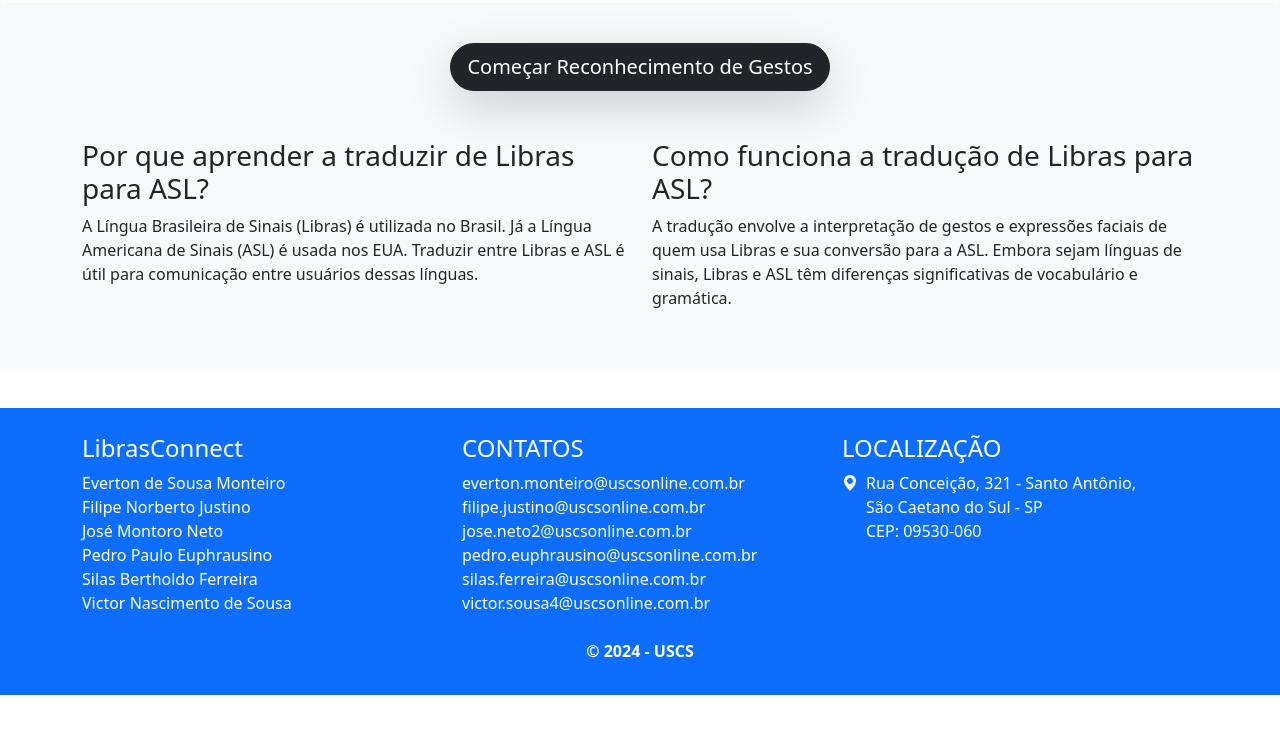
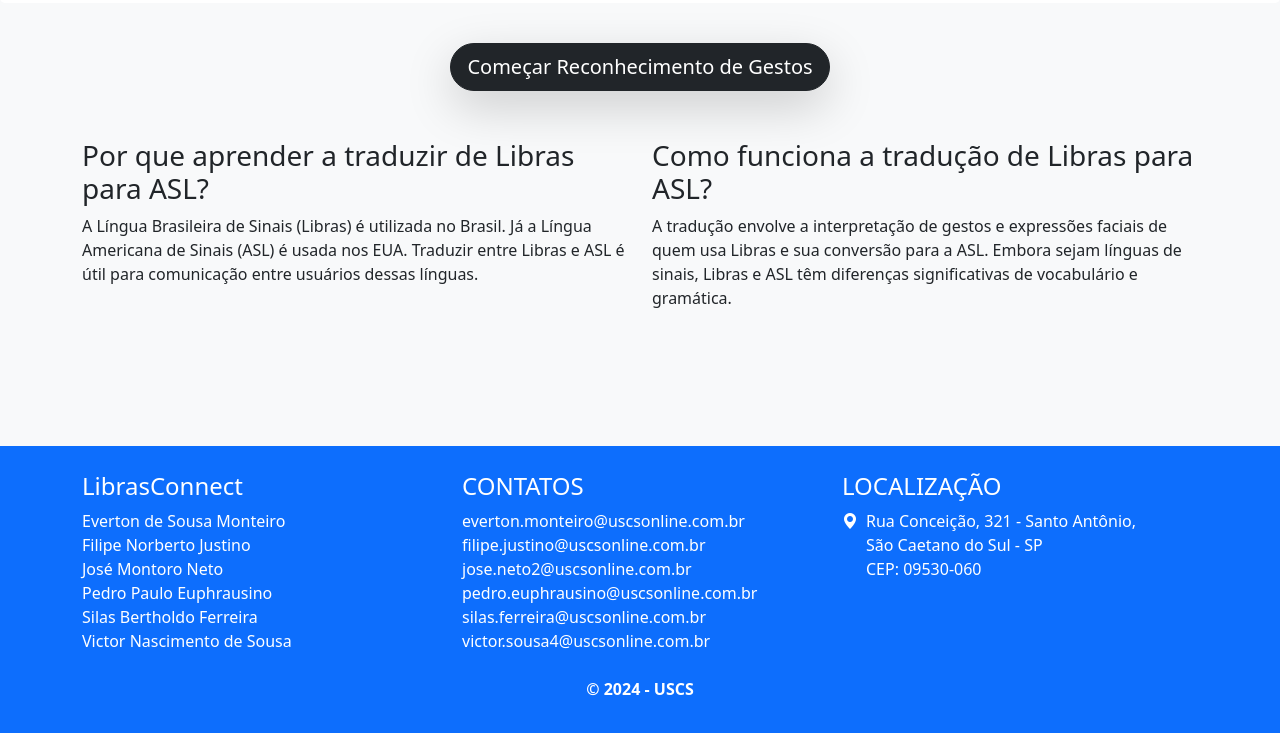
Before and after one commit to SilasPDJ/TCC, a PHP site: page /send-data/html/app_ia.php in a window 1280 px wide. Shown: the part 67-800 px from the top of the page. Run offline with PHP 8.4, Linux system fonts and the light colour scheme; some libraries are stand-ins or nearby versions.

Commit message:
fix footer position

```diff
--- a/frontend/css/style.css
+++ b/frontend/css/style.css
@@ -9,14 +9,20 @@ body {
     padding-top: 20px;
 }
 
-
 main {
     padding: 20px;
     margin-top: 2vw;
     background-color: #f8f9fa;
-    margin-bottom: 3vw;
+    padding-bottom: 3em;
+    /* min-height: 100vh; */
+    flex: 1;
+    /* Isso garante que o conteúdo expanda para empurrar o footer para baixo */
 }
 
+footer {
+    width: 100%;
+    /* O footer vai se posicionar normalmente após o conteúdo */
+}
 
 header navbar {
     background-color: rgba(219, 219, 219, 0.795);
--- a/frontend/css/videos.css
+++ b/frontend/css/videos.css
@@ -1,7 +1,3 @@
-main {
-    margin-bottom: 200px;
-}
-
 .conteudo {
     display: flex;
     justify-content: center;
--- a/frontend/html/app_ia.php
+++ b/frontend/html/app_ia.php
@@ -1,10 +1,9 @@
 <!DOCTYPE html>
-<html lang="pt-BR">
+<html>
 
 <head>
+    <?php include_once('utils/head.php') ?>
     <title>ASL - Tradução de Libras</title>
-    <?php include_once('utils/head.php') ?>
-
 </head>
 
 <body>
```
